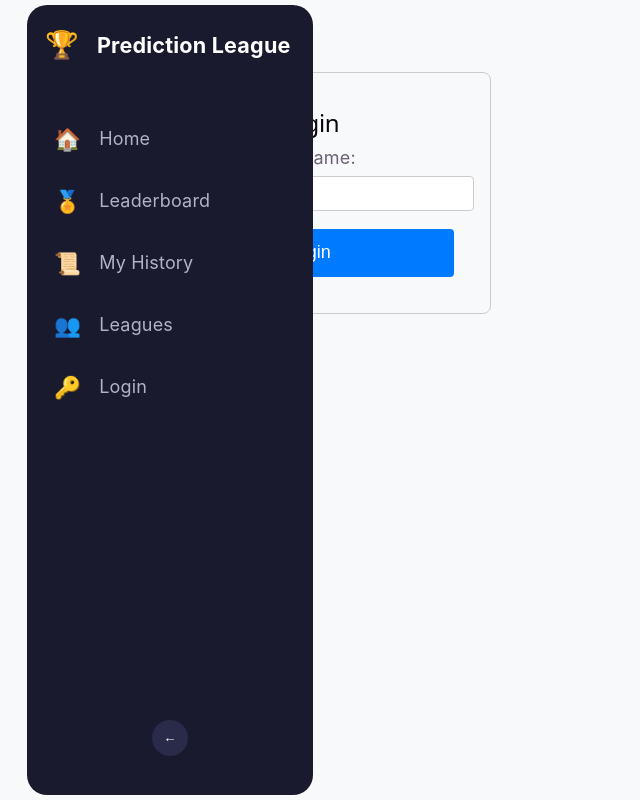
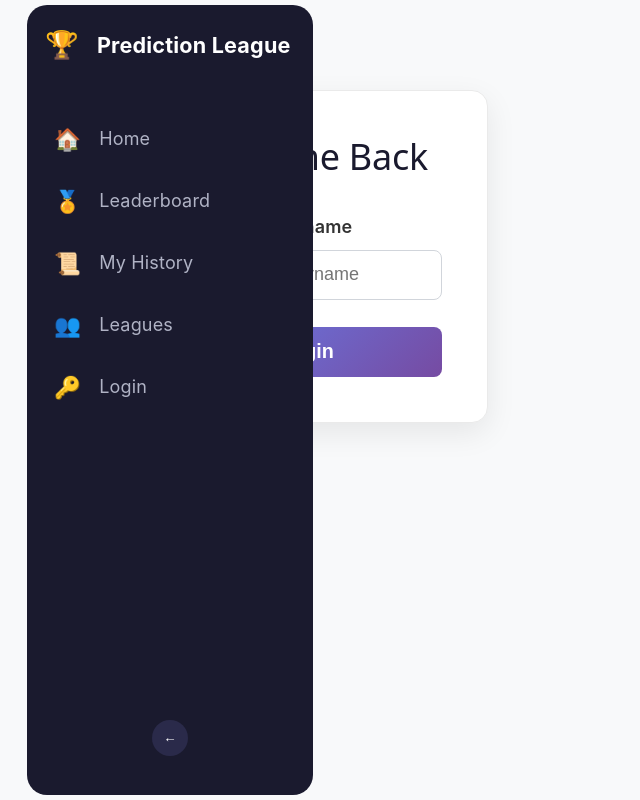
Before and after one commit to tmulwa1/Prediction-League-Tracker, a React app in the folder frontend/: page /login in a window 1280 px wide. Shown: the whole page, without its empty margins (0-640 px from the left). Built offline with nearby package versions, Linux system fonts and the light colour scheme; the HTML template or start-up script is replaced by a standard one.

Commit message:
Added login page

```diff
--- /dev/null
+++ b/frontend/src/pages/Login.css
@@ -0,0 +1,77 @@
+/*Container*/
+.login-container {
+    max-width: 400px;
+    margin: 3rem auto;
+    padding: 2.5rem;
+    background: #ffffff;
+    border-radius: 16px;
+    box-shadow: 0 10px 30px rgba(0, 0, 0, 0.08);
+    border: 1px solid #eaeaea;
+    align-items: center;
+    justify-content: center;
+}
+
+.login-container h2 {
+    text-align: center;
+    color: #1a1a2e;
+    margin-bottom: 2rem;
+    font-size: 2rem;
+}
+
+/*Form*/
+.login-form .form-group {
+    margin-bottom: 1.5rem;
+}
+
+.login-form label {
+    display: block;
+    font-weight: 600;
+    color: #333;
+    margin-bottom: 0.5rem;
+}
+
+.login-form input {
+    width: 100%;
+    padding: 0.75rem 1rem;
+    border: 1px solid #d1d5db;
+    border-radius: 8px;
+    font-size: 1rem;
+    transition: border-color 0.2s, box-shadow 0.2s;
+    box-sizing: border-box;
+}
+
+.login-form input:focus {
+    outline: none;
+    border-color: #667eea;
+    box-shadow: 0 0 0 3px rgba(102, 126, 234, 0.1);
+}
+
+/*Error*/
+.error-message {
+    color: #dc3545;
+    background: #f8d7da;
+    padding: 0.75rem;
+    border-radius: 8px;
+    border: 1px solid #f5c6cb;
+    margin-bottom: 1rem;
+    text-align: center;
+}
+
+/*Button*/
+.login-btn {
+    width: 100%;
+    padding: 0.75rem;
+    background: linear-gradient(135deg, #667eea 0%, #764ba2 100%);
+    color: white;
+    border: none;
+    border-radius: 8px;
+    font-size: 1.1rem;
+    font-weight: 600;
+    cursor: pointer;
+    transition: transform 0.2s, box-shadow 0.2s;
+}
+
+.login-btn:hover {
+    transform: translateY(-2px);
+    box-shadow: 0 4px 15px rgba(102, 126, 234, 0.4);
+}
--- a/frontend/src/pages/Login.jsx
+++ b/frontend/src/pages/Login.jsx
@@ -1,6 +1,8 @@
 import { useState } from 'react';
 import { useNavigate } from 'react-router-dom';
 import API from '../api';
+import './Login.css';
+
 
 function Login({ setUser }) {
   const [username, setUsername] = useState('');
@@ -30,47 +32,23 @@ function Login({ setUser }) {
   };
 
   return (
-    <div style={{
-      maxWidth: '400px',
-      margin: '2rem auto',
-      padding: '2rem',
-      border: '1px solid #ccc',
-      borderRadius: '8px'
-    }}>
-      <h2>Login</h2>
-      <form onSubmit={handleSubmit}>
-        <div style={{ marginBottom: '1rem' }}>
-          <label style={{ display: 'block', marginBottom: '0.5rem' }}>
-            Username:
+    <div className="login-container">
+      <h2>Welcome Back</h2>
+      <form className="login-form" onSubmit={handleSubmit}>
+        <div className="form-group">
+          <label>Username</label>
           <input
             type="text"
             value={username}
             onChange={(e) => setUsername(e.target.value)}
-              style={{
-                width: '100%',
-                padding: '0.5rem',
-                marginTop: '0.25rem',
-                border: '1px solid #ccc',
-                borderRadius: '4px'
-              }}
+            placeholder="Enter your username"
             required
           />
-          </label>
         </div>
-        {error && <div style={{ color: 'red', marginBottom: '1rem' }}>{error}</div>}
-        <button
-          type="submit"
-          style={{
-            width: '100%',
-            padding: '0.75rem',
-            backgroundColor: '#007bff',
-            color: 'white',
-            border: 'none',
-            borderRadius: '4px',
-            cursor: 'pointer',
-            fontSize: '1rem'
-          }}
-        >
+
+        {error && <div className="error-message">{error}</div>}
+
+        <button type="submit" className="login-btn">
           Login
         </button>
       </form>
```
Lines whose indentation alone changed are shown as unchanged.
